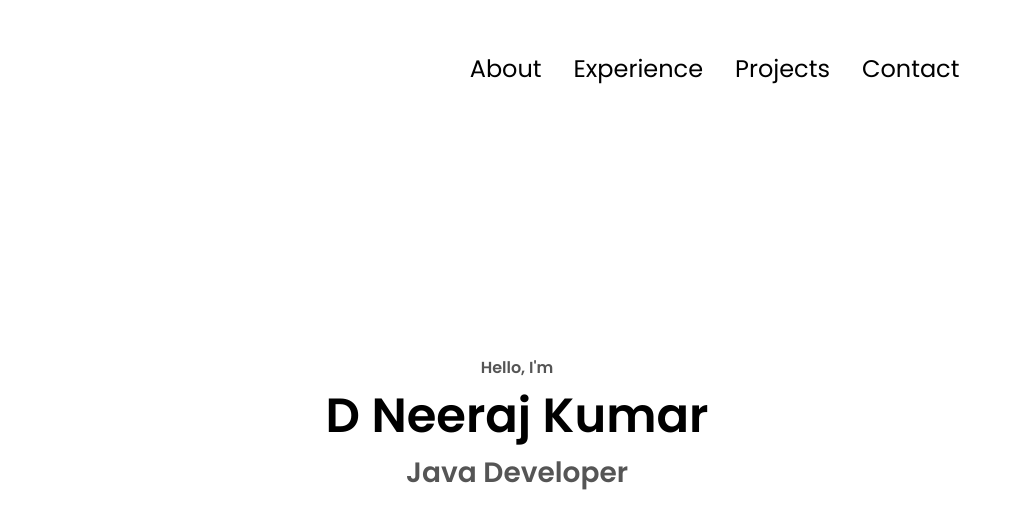
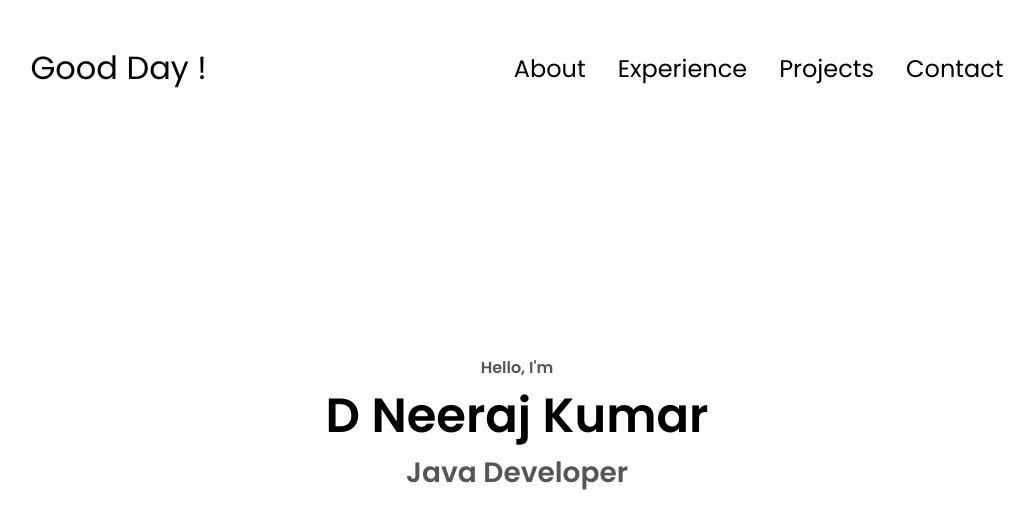
Before and after one commit to dneerajkumar/portfolio, a plain HTML site: page index.html in a window 1280 px wide. Shown: the top 507 px of the page, without its empty margins (123-1157 px from the left). Drawn offline with Linux system fonts and the light colour scheme.

Commit message:
removing dynamic greetings fucntion in index

```diff
--- a/index.html
+++ b/index.html
@@ -13,7 +13,7 @@
 
 <body>
   <nav id="desktop-nav">
-    <script type="text/javascript">
+    <!-- <script type="text/javascript">
       function getGreeting() {
         const now = new Date();ss
         const hours = now.getHours();
@@ -26,9 +26,9 @@
           return "Good Evening !";
         }
       }
-    </script>
+    </script> -->
     <div class="logo">
-      <script>document.write(getGreeting())</script>
+      <script>document.write("Good Day !")</script>
     </div>
     <div>
       <ul class="nav-links">
```
